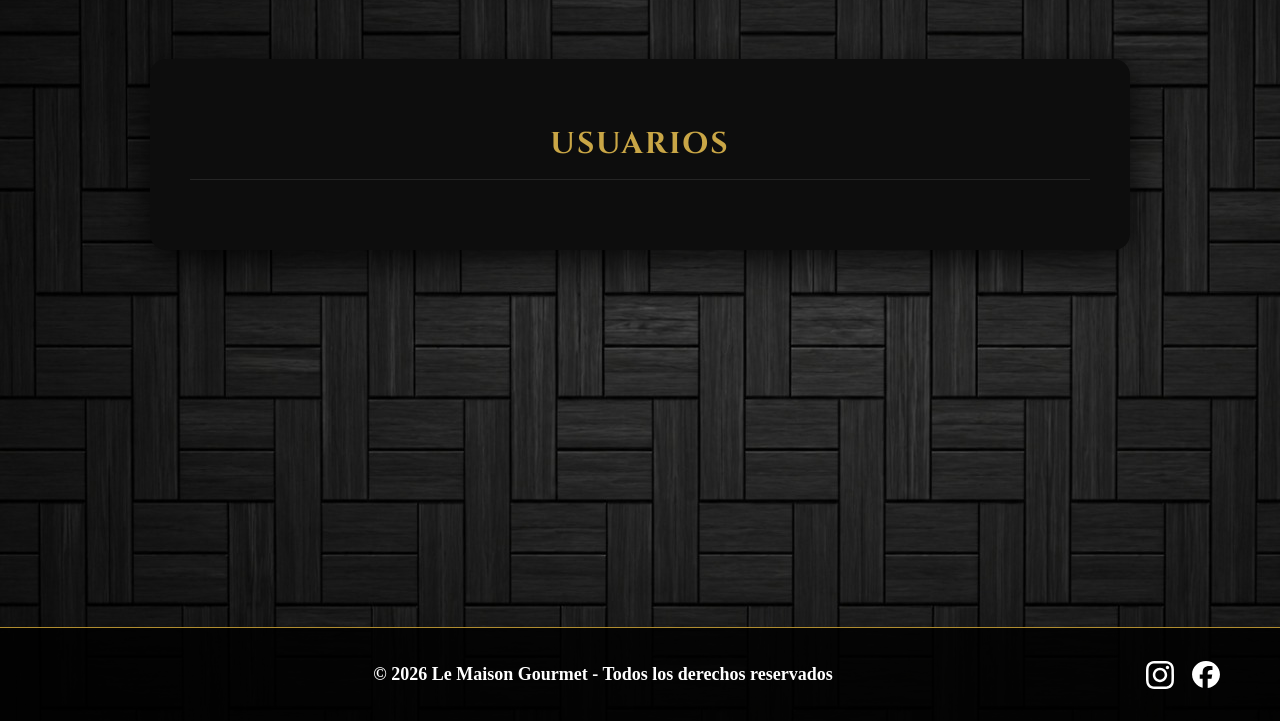
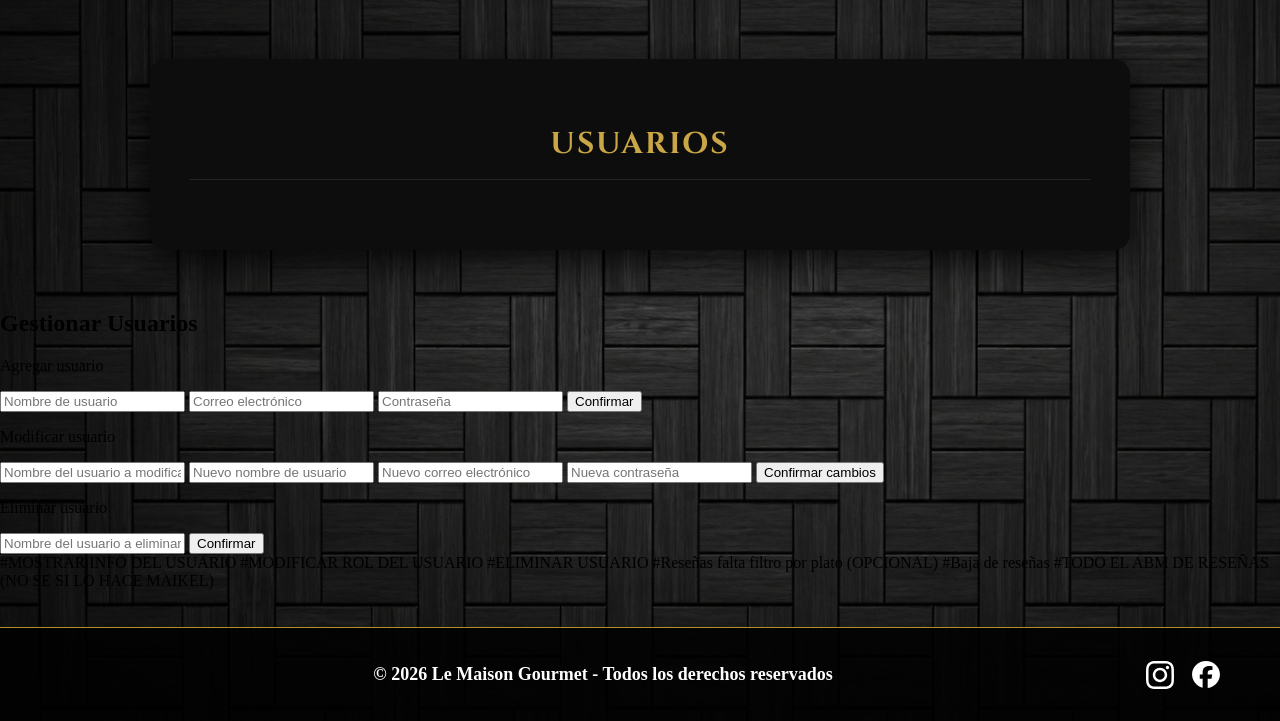
Before and after one commit to LucasRodaFiuba/IDS_TP_FINAL, a Flask app: page /admin/usuarios in a window 1280 px wide. Shown: the part 79-800 px from the top of the page. Run offline with Flask 3, Linux system fonts and the light colour scheme; data that the repository does not hold is empty.

Commit message:
Iniciamos la pagina para visualizar los usuarios y tener el ABM del mismo

```diff
--- a/app.py
+++ b/app.py
@@ -7,6 +7,7 @@ import os
 from services.menu import obtener_menu,crear_plato,eliminar_plato,actualizar_plato
 from services.reservas import crear_reserva_admin, enviar_reserva
 from services.mis_reservas import obtener_reservas,cancelar_reserva_service
+from services.usuarios import obtener_usuarios
 from services.auth import (
     eliminar_usuario_api,
     iniciar_sesion_api,
@@ -31,7 +32,11 @@ def home():
 
 @app.route('/admin/usuarios')
 def pagina_usuarios():
-    return render_template('usuarios.html')
+    data = obtener_usuarios()
+    usuarios = data.get('usuarios', [])
+    return render_template('usuarios.html', usuarios=usuarios)
+
+
 
 @app.route('/nosotros')
 def pagina_nosotros():
@@ -251,6 +256,8 @@ def agregar_objeto():
         imagen = request.form.get('imagen', '').strip()
     resultado = crear_plato(nombre, float(precio), descripcion, restriccion, categoria, imagen)
     return redirect(url_for('pagina_menu'))
+
+
 @app.route('/menu')
 def pagina_menu():
     data = obtener_menu()
--- a/services/menu.py
+++ b/services/menu.py
@@ -19,6 +19,10 @@ def obtener_menu():
         logger.error(f"Error al obtener el menu")
 
     return menu
+
+
+
+
 
 def crear_plato(nombre: str, precio: float, descripcion: str, restriccion: str, categoria: str, imagen: str):
     try:
--- /dev/null
+++ b/services/usuarios.py
@@ -0,0 +1,23 @@
+from flask import Flask
+import requests
+import logging
+from constants import API_BASE_URL
+logger = logging.getLogger(__name__)
+
+
+def obtener_usuarios():
+    usuarios = {}
+
+    try:
+        response = requests.get(f'{API_BASE_URL}/admin/usuarios', timeout=10)
+
+        if response.status_code == 200:
+            usuarios = response.json()
+
+    except requests.exceptions.ConnectionError:
+        logger.error(f"No se pudo conectar con la API en {API_BASE_URL}")
+
+    except Exception as e:
+        logger.error(f"Error al obtener los usuarios")
+
+    return usuarios
--- a/templates/usuarios.html
+++ b/templates/usuarios.html
@@ -16,14 +16,60 @@
                     <div class="entrada-carta">
                         <h5 class="entrada-titulo">{{ usuario.nombre }}</h5>
                         <p class="entrada-descripcion">{{ usuario.cant_reservas }}</p>
+                        <p class="entrada-descripcion">{{ usuario.reservas }}</p>
                         <p class="entrada-precio">${{ usuario.plato_pedido }}</p>
                         <p class="entrada-restriccion">${{ usuario.canceladas }}</p>
                         <button class="btn-eliminar">Eliminar Usuario</button>
+                        <button class="btn-modificar">Modificar Rol</button>
                     </div>
                     {% endfor %}
                 </div>
             </div>
 
 
+            <div id="Formularios">
+                <h2>Gestionar Usuarios</h2>
+
+                            <div id="Agregar_usuario">
+                                <form action="{{ url_for('agregar_usuario') }}" method="post">
+                                    <p>Agregar usuario</p>
+                                    <input type="text" name="usuario" placeholder="Nombre de usuario">
+                                    <input type="email" name="correo" placeholder="Correo electrónico">
+                                    <input type="password" name="password" placeholder="Contraseña">
+                                    <button>Confirmar</button>
+                                </form>
+                            </div>
+
+                            <div id="Modificar_usuario">
+                                <form action="{{ url_for('modificar_usuario') }}" method="post">
+                                    <p>Modificar usuario</p>
+                                    <input type="text" name="usuario_actual" placeholder="Nombre del usuario a modificar">
+                                    <input type="text" name="usuario_nuevo" placeholder="Nuevo nombre de usuario">
+                                    <input type="email" name="correo_nuevo" placeholder="Nuevo correo electrónico">
+                                    <input type="password" name="password_nuevo" placeholder="Nueva contraseña">
+                                    <button>Confirmar cambios</button>
+                                </form>
+                            </div>
+
+                            <div id="Eliminar_usuario">
+                                <form action="{{ url_for('eliminar_usuario') }}" method="post">
+                                    <p>Eliminar usuario</p>
+                                    <input type="text" name="usuario" placeholder="Nombre del usuario a eliminar">
+                                    <button>Confirmar</button>
+                                </form>
+                            </div>
+            </div>
+
+
+            #MOSTRAR INFO DEL USUARIO
+            #MODIFICAR ROL DEL USUARIO
+            #ELIMINAR USUARIO
+            #Reseñas falta filtro por plato (OPCIONAL)
+            #Baja de reseñas
+
+
+
+            #TODO EL ABM DE RESEÑAS (NO SE SI LO HACE MAIKEL)
+
 
 {% endblock %}
```
Also changed, not shown: templates/admin.html (+6 -33 lines), APIRESTFUL/api/routes/admin.py (deleted).
